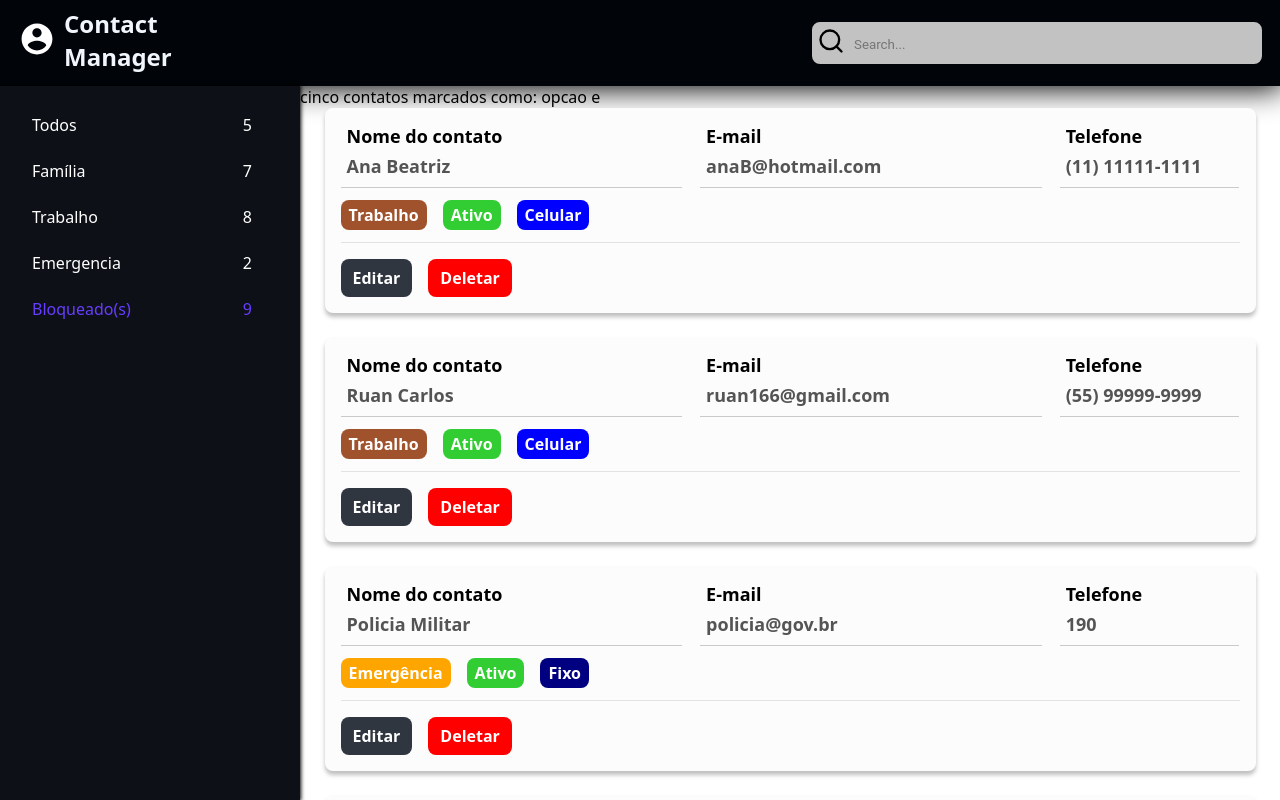
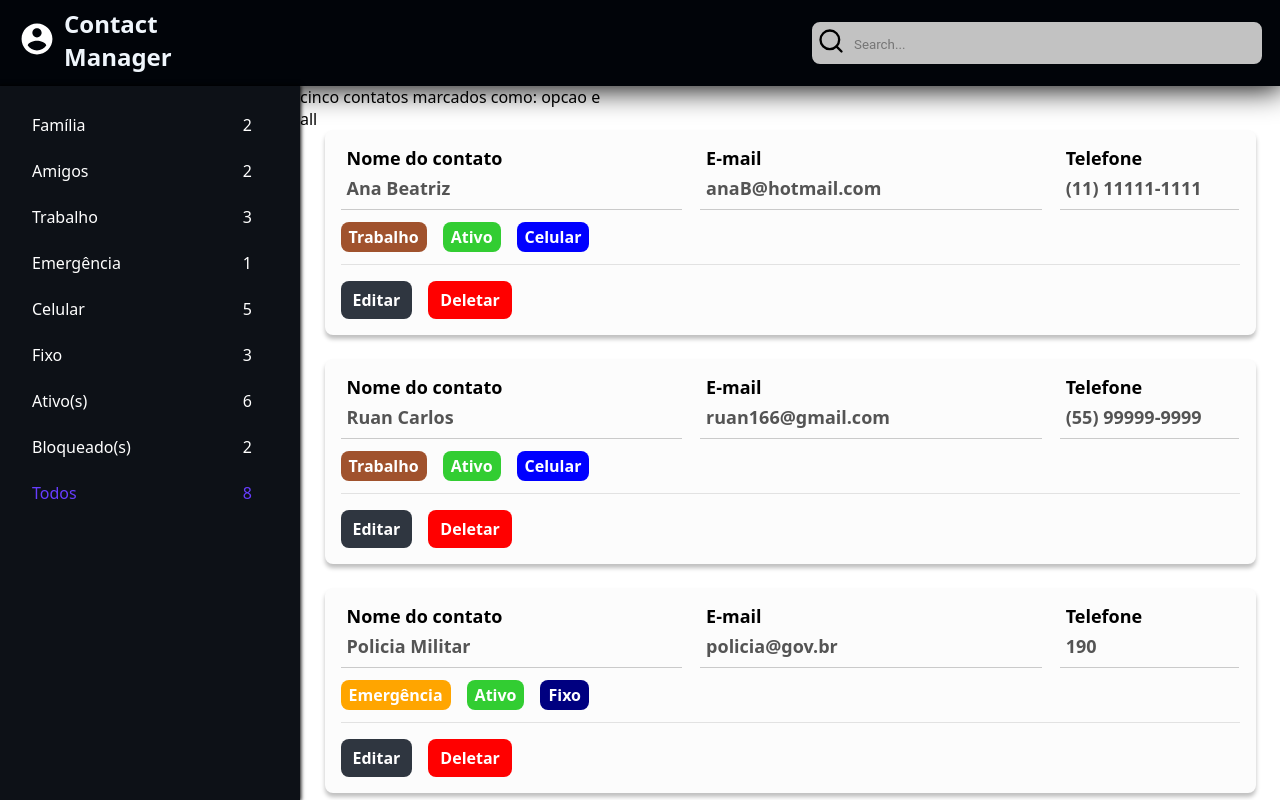
Before and after one commit to jonattasmoraes/Contact-Manager, a React (Create React App) app: page / in a window 1280 px wide. Built offline with nearby package versions, Linux system fonts and the light colour scheme.

Commit message:
feat: added functionality to sidebar filter buttons and made adjustments to the input search

```diff
--- a/src/components/filterCard/index.tsx
+++ b/src/components/filterCard/index.tsx
@@ -1,16 +1,64 @@
+import { useDispatch, useSelector } from 'react-redux'
+
 import * as S from './styles'
 
+import * as enums from '../../utils/enums/Contact'
+import { changeFilter } from '../../store/reducers/filter'
+import { RootReducer } from '../../store'
+
 export type Props = {
-  active?: boolean
-  counter: number
   legend: string
+  critery: 'type' | 'status' | 'phoneType' | 'all'
+  value?: enums.Type | enums.Status | enums.PhoneType
 }
 
-const FilterCard = ({ active, counter, legend }: Props) => (
-  <S.Card>
-    <S.Label active={active}>{legend}</S.Label>
-    <S.Counter active={active}>{counter}</S.Counter>
-  </S.Card>
-)
+const FilterCard = ({ legend, critery, value }: Props) => {
+  const dispatch = useDispatch()
+  const { filter, contacts } = useSelector((state: RootReducer) => state)
+
+  const ItsActive = () => {
+    const sameCritery = filter.critery === critery
+    const sameValue = filter.value === value
+
+    return sameCritery && sameValue
+  }
+
+  const countContacts = () => {
+    if (critery === 'all') {
+      return contacts.items.length
+    }
+    if (critery === 'type') {
+      return contacts.items.filter((contact) => contact.type === value).length
+    }
+    if (critery === 'status') {
+      return contacts.items.filter((contact) => contact.status === value).length
+    }
+    if (critery === 'phoneType') {
+      return contacts.items.filter((contact) => contact.phoneType === value)
+        .length
+    }
+
+    return 0
+  }
+
+  const toFilter = () => {
+    dispatch(
+      changeFilter({
+        critery,
+        value
+      })
+    )
+  }
+
+  const counter = countContacts()
+  const active = ItsActive()
+
+  return (
+    <S.Card onClick={toFilter}>
+      <S.Label active={active}>{legend}</S.Label>
+      <S.Counter active={active}>{counter}</S.Counter>
+    </S.Card>
+  )
+}
 
 export default FilterCard
--- a/src/components/filterCard/styles.ts
+++ b/src/components/filterCard/styles.ts
@@ -1,8 +1,8 @@
 import styled from 'styled-components'
 
-import { Props } from './index'
-
-type PropsNoLegendAndCounter = Omit<Props, 'legend' | 'counter'>
+type Props = {
+  active: boolean
+}
 
 export const Card = styled.div`
   display: flex;
@@ -25,14 +25,14 @@ export const Card = styled.div`
   }
 `
 
-export const Counter = styled.div<PropsNoLegendAndCounter>`
+export const Counter = styled.div<Props>`
   color: ${(props) => (props.active ? '#673dff' : '#fff')};
   font-size: 16px;
   display: flex;
   padding: 4px 16px 4px 16px;
 `
 
-export const Label = styled.div<PropsNoLegendAndCounter>`
+export const Label = styled.div<Props>`
   color: ${(props) => (props.active ? '#673dff' : '#fff')};
   display: flex;
   font-size: 16px;
--- a/src/containers/MobileSidebar/index.tsx
+++ b/src/containers/MobileSidebar/index.tsx
@@ -7,6 +7,8 @@ import { IoCloseSharp } from 'react-icons/io5'
 import { CloseSidebarIcon } from './styles'
 import { Divider, List } from '@mui/material'
 import FilterCard from '../../components/filterCard'
+
+import * as enums from '../../utils/enums/Contact'
 
 const theme = createTheme({
   palette: {
@@ -64,11 +66,47 @@ export default function MobileSidebar({
             </Box>
             <Divider sx={{ backgroundColor: 'GrayText' }} />
             <List sx={{ p: 0 }}>
-              <FilterCard legend="Todos" counter={5} />
-              <FilterCard legend="Família" counter={5} />
-              <FilterCard legend="Trabalho" counter={5} />
-              <FilterCard legend="Emergencia" counter={5} />
-              <FilterCard legend="Bloqueado(s)" counter={59999999} active />
+              <FilterCard
+                value={enums.Type.FAMILIA}
+                critery="type"
+                legend="Família"
+              />
+              <FilterCard
+                value={enums.Type.AMIGOS}
+                critery="type"
+                legend="Amigos"
+              />
+              <FilterCard
+                value={enums.Type.TRABALHO}
+                critery="type"
+                legend="Trabalho"
+              />
+              <FilterCard
+                value={enums.Type.EMERGENCIA}
+                critery="type"
+                legend="Emergência"
+              />
+              <FilterCard
+                value={enums.PhoneType.CELULAR}
+                critery="phoneType"
+                legend="Celular"
+              />
+              <FilterCard
+                value={enums.PhoneType.FIXO}
+                critery="phoneType"
+                legend="Fixo"
+              />
+              <FilterCard
+                value={enums.Status.ATIVO}
+                critery="status"
+                legend="Ativo(s)"
+              />
+              <FilterCard
+                value={enums.Status.BLOQUEADO}
+                critery="status"
+                legend="Bloqueado(s)"
+              />
+              <FilterCard critery="all" legend="Todos" />
             </List>
           </Box>
         </Drawer>
--- a/src/containers/contactList/index.tsx
+++ b/src/containers/contactList/index.tsx
@@ -6,18 +6,46 @@ import { RootReducer } from '../../store'
 
 const ContactList: React.FC = () => {
   const { items } = useSelector((state: RootReducer) => state.contacts)
-  const { term } = useSelector((state: RootReducer) => state.filter)
+  const { term, critery, value } = useSelector(
+    (state: RootReducer) => state.filter
+  )
 
   const contactsFilter = () => {
-    const searchTerm = term.toLowerCase()
-    return items.filter(
-      (item) => item.name.toLowerCase().indexOf(searchTerm) !== -1
-    )
+    let filteredContacts = items
+
+    if (term !== undefined) {
+      filteredContacts = filteredContacts.filter(
+        (item) => item.name.toLowerCase().indexOf(term.toLowerCase()) !== -1
+      )
+
+      if (critery === 'type') {
+        filteredContacts = filteredContacts.filter(
+          (item) => item.type === value
+        )
+      } else if (critery === 'status') {
+        filteredContacts = filteredContacts.filter(
+          (item) => item.status === value
+        )
+      } else if (critery === 'phoneType') {
+        filteredContacts = filteredContacts.filter(
+          (item) => item.phoneType === value
+        )
+      }
+
+      return filteredContacts
+    } else {
+      return items
+    }
   }
 
   return (
     <Container>
       <p>cinco contatos marcados como: opcao e {term}</p>
+      <ul>
+        <li>{term}</li>
+        <li>{critery}</li>
+        <li>{value}</li>
+      </ul>
       <ul>
         {contactsFilter().map((c) => (
           <li key={c.name}>
--- a/src/containers/sidebar/index.tsx
+++ b/src/containers/sidebar/index.tsx
@@ -1,8 +1,10 @@
+import { useDispatch, useSelector } from 'react-redux'
+
 import * as S from './styles'
+import FilterCard from '../../components/filterCard'
+import { RootReducer } from '../../store'
 
-import FilterCard from '../../components/filterCard'
-import { useDispatch, useSelector } from 'react-redux'
-import { RootReducer } from '../../store'
+import * as enums from '../../utils/enums/Contact'
 
 const Sidebar = () => {
   const dispatch = useDispatch()
@@ -10,11 +12,39 @@ const Sidebar = () => {
 
   return (
     <S.Aside>
-      <FilterCard legend="Todos" counter={5} />
-      <FilterCard legend="Família" counter={7} />
-      <FilterCard legend="Trabalho" counter={8} />
-      <FilterCard legend="Emergencia" counter={2} />
-      <FilterCard legend="Bloqueado(s)" counter={9} active />
+      <FilterCard value={enums.Type.FAMILIA} critery="type" legend="Família" />
+      <FilterCard value={enums.Type.AMIGOS} critery="type" legend="Amigos" />
+      <FilterCard
+        value={enums.Type.TRABALHO}
+        critery="type"
+        legend="Trabalho"
+      />
+      <FilterCard
+        value={enums.Type.EMERGENCIA}
+        critery="type"
+        legend="Emergência"
+      />
+      <FilterCard
+        value={enums.PhoneType.CELULAR}
+        critery="phoneType"
+        legend="Celular"
+      />
+      <FilterCard
+        value={enums.PhoneType.FIXO}
+        critery="phoneType"
+        legend="Fixo"
+      />
+      <FilterCard
+        value={enums.Status.ATIVO}
+        critery="status"
+        legend="Ativo(s)"
+      />
+      <FilterCard
+        value={enums.Status.BLOQUEADO}
+        critery="status"
+        legend="Bloqueado(s)"
+      />
+      <FilterCard critery="all" legend="Todos" />
     </S.Aside>
   )
 }
--- a/src/store/reducers/filter.ts
+++ b/src/store/reducers/filter.ts
@@ -2,7 +2,7 @@ import { createSlice, PayloadAction } from '@reduxjs/toolkit'
 import * as enums from '../../utils/enums/Contact'
 
 type FilterState = {
-  term: string
+  term?: string
   critery: 'type' | 'status' | 'phoneType' | 'all'
   value?: enums.Type | enums.Status | enums.PhoneType
 }
@@ -18,10 +18,14 @@ const filterSlice = createSlice({
   reducers: {
     changeTerm: (state, action: PayloadAction<string>) => {
       state.term = action.payload
+    },
+    changeFilter: (state, action: PayloadAction<FilterState>) => {
+      state.critery = action.payload.critery
+      state.value = action.payload.value
     }
   }
 })
 
-export const { changeTerm } = filterSlice.actions
+export const { changeTerm, changeFilter } = filterSlice.actions
 
 export default filterSlice.reducer
```
